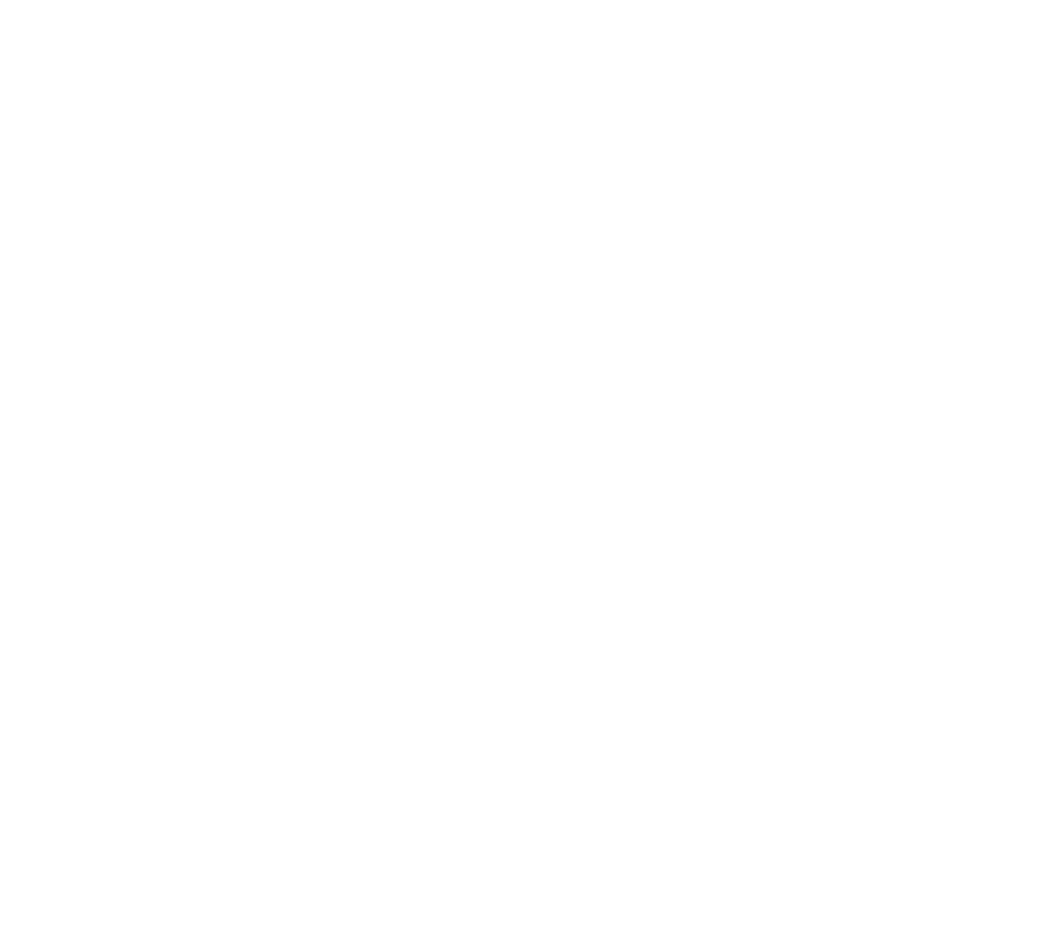
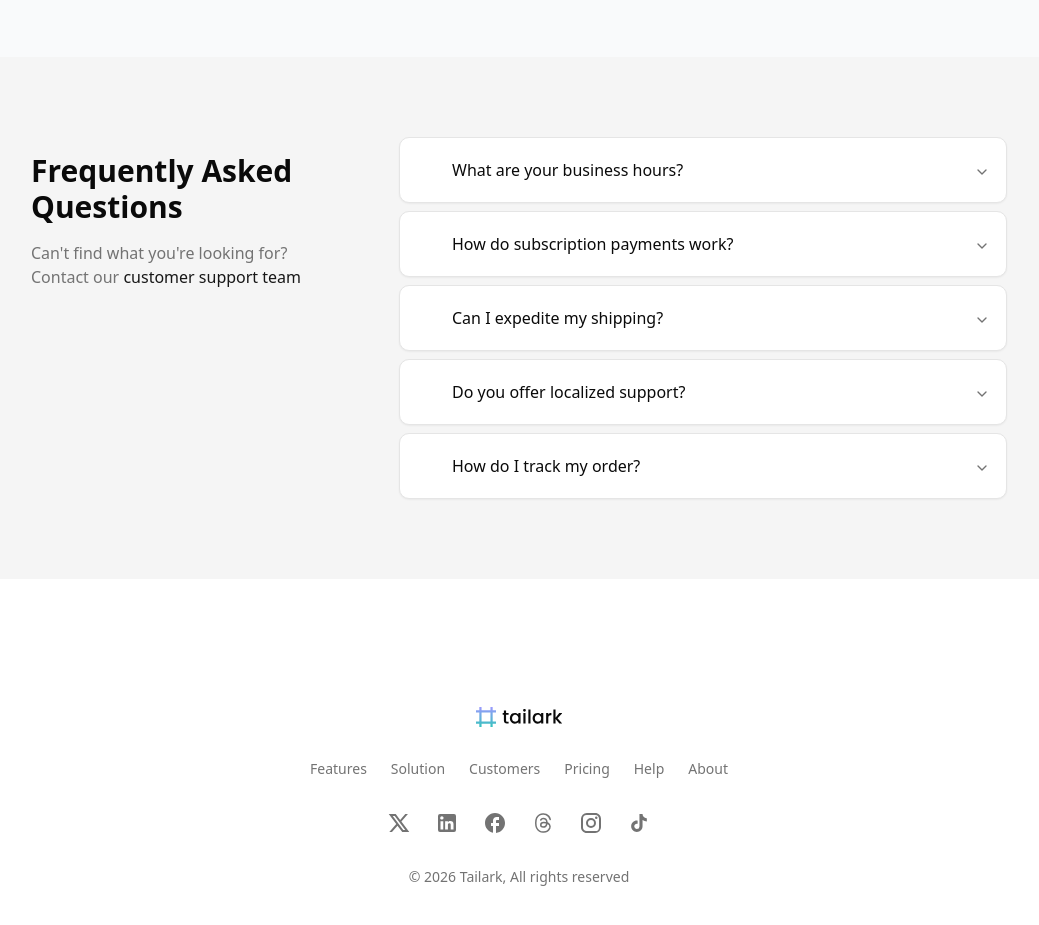
Before and after one commit to tsdebug/quick_site, a Next.js app: page / in a window 1280 px wide. Shown: the part 4980-5905 px from the top of the page, without its empty margins (121-1160 px from the left). Before the commit the page ends 3514 px from the top, so only its background shows below. Built offline with nearby package versions, Linux system fonts and the light colour scheme; some icons are missing.

Commit message:
Added a Tailark component for footer section

```diff
--- a/app/page.tsx
+++ b/app/page.tsx
@@ -1,7 +1,10 @@
+import FAQsThree from "@/components/faqs-3";
 import Features from "@/components/features-3";
+import FooterSection from "@/components/footer";
 import HeroSection from "@/components/hero-section";
 import IntegrationsSection from "@/components/integrations-3";
 import StatsSection from "@/components/stats-3";
+import TeamSection from "@/components/team";
 import Image from "next/image";
 
 export default function Home() {
@@ -11,6 +14,9 @@
       <Features />
       <IntegrationsSection />
       <StatsSection />
+      <TeamSection />
+      <FAQsThree/>
+      <FooterSection/>
     </div>
   );
 }
--- /dev/null
+++ b/components/footer.tsx
@@ -0,0 +1,165 @@
+import { Logo } from '@/components/logo'
+import Link from 'next/link'
+
+const links = [
+    {
+        title: 'Features',
+        href: '#',
+    },
+    {
+        title: 'Solution',
+        href: '#',
+    },
+    {
+        title: 'Customers',
+        href: '#',
+    },
+    {
+        title: 'Pricing',
+        href: '#',
+    },
+    {
+        title: 'Help',
+        href: '#',
+    },
+    {
+        title: 'About',
+        href: '#',
+    },
+]
+
+export default function FooterSection() {
+    return (
+        <footer className="py-16 md:py-32">
+            <div className="mx-auto max-w-5xl px-6">
+                <Link
+                    href="/"
+                    aria-label="go home"
+                    className="mx-auto block size-fit">
+                    <Logo />
+                </Link>
+
+                <div className="my-8 flex flex-wrap justify-center gap-6 text-sm">
+                    {links.map((link, index) => (
+                        <Link
+                            key={index}
+                            href={link.href}
+                            className="text-muted-foreground hover:text-primary block duration-150">
+                            <span>{link.title}</span>
+                        </Link>
+                    ))}
+                </div>
+                <div className="my-8 flex flex-wrap justify-center gap-6 text-sm">
+                    <Link
+                        href="#"
+                        target="_blank"
+                        rel="noopener noreferrer"
+                        aria-label="X/Twitter"
+                        className="text-muted-foreground hover:text-primary block">
+                        <svg
+                            className="size-6"
+                            xmlns="http://www.w3.org/2000/svg"
+                            width="1em"
+                            height="1em"
+                            viewBox="0 0 24 24">
+                            <path
+                                fill="currentColor"
+                                d="M10.488 14.651L15.25 21h7l-7.858-10.478L20.93 3h-2.65l-5.117 5.886L8.75 3h-7l7.51 10.015L2.32 21h2.65zM16.25 19L5.75 5h2l10.5 14z"></path>
+                        </svg>
+                    </Link>
+                    <Link
+                        href="#"
+                        target="_blank"
+                        rel="noopener noreferrer"
+                        aria-label="LinkedIn"
+                        className="text-muted-foreground hover:text-primary block">
+                        <svg
+                            className="size-6"
+                            xmlns="http://www.w3.org/2000/svg"
+                            width="1em"
+                            height="1em"
+                            viewBox="0 0 24 24">
+                            <path
+                                fill="currentColor"
+                                d="M19 3a2 2 0 0 1 2 2v14a2 2 0 0 1-2 2H5a2 2 0 0 1-2-2V5a2 2 0 0 1 2-2zm-.5 15.5v-5.3a3.26 3.26 0 0 0-3.26-3.26c-.85 0-1.84.52-2.32 1.3v-1.11h-2.79v8.37h2.79v-4.93c0-.77.62-1.4 1.39-1.4a1.4 1.4 0 0 1 1.4 1.4v4.93zM6.88 8.56a1.68 1.68 0 0 0 1.68-1.68c0-.93-.75-1.69-1.68-1.69a1.69 1.69 0 0 0-1.69 1.69c0 .93.76 1.68 1.69 1.68m1.39 9.94v-8.37H5.5v8.37z"></path>
+                        </svg>
+                    </Link>
+                    <Link
+                        href="#"
+                        target="_blank"
+                        rel="noopener noreferrer"
+                        aria-label="Facebook"
+                        className="text-muted-foreground hover:text-primary block">
+                        <svg
+                            className="size-6"
+                            xmlns="http://www.w3.org/2000/svg"
+                            width="1em"
+                            height="1em"
+                            viewBox="0 0 24 24">
+                            <path
+                                fill="currentColor"
+                                d="M22 12c0-5.52-4.48-10-10-10S2 6.48 2 12c0 4.84 3.44 8.87 8 9.8V15H8v-3h2V9.5C10 7.57 11.57 6 13.5 6H16v3h-2c-.55 0-1 .45-1 1v2h3v3h-3v6.95c5.05-.5 9-4.76 9-9.95"></path>
+                        </svg>
+                    </Link>
+                    <Link
+                        href="#"
+                        target="_blank"
+                        rel="noopener noreferrer"
+                        aria-label="Threads"
+                        className="text-muted-foreground hover:text-primary block">
+                        <svg
+                            className="size-6"
+                            xmlns="http://www.w3.org/2000/svg"
+                            width="1em"
+                            height="1em"
+                            viewBox="0 0 24 24">
+                            <path
+                                fill="none"
+                                stroke="currentColor"
+                                strokeLinecap="round"
+                                strokeLinejoin="round"
+                                strokeWidth="1.5"
+                                d="M19.25 8.505c-1.577-5.867-7-5.5-7-5.5s-7.5-.5-7.5 8.995s7.5 8.996 7.5 8.996s4.458.296 6.5-3.918c.667-1.858.5-5.573-6-5.573c0 0-3 0-3 2.5c0 .976 1 2 2.5 2s3.171-1.027 3.5-3c1-6-4.5-6.5-6-4"
+                                color="currentColor"></path>
+                        </svg>
+                    </Link>
+                    <Link
+                        href="#"
+                        target="_blank"
+                        rel="noopener noreferrer"
+                        aria-label="Instagram"
+                        className="text-muted-foreground hover:text-primary block">
+                        <svg
+                            className="size-6"
+                            xmlns="http://www.w3.org/2000/svg"
+                            width="1em"
+                            height="1em"
+                            viewBox="0 0 24 24">
+                            <path
+                                fill="currentColor"
+                                d="M7.8 2h8.4C19.4 2 22 4.6 22 7.8v8.4a5.8 5.8 0 0 1-5.8 5.8H7.8C4.6 22 2 19.4 2 16.2V7.8A5.8 5.8 0 0 1 7.8 2m-.2 2A3.6 3.6 0 0 0 4 7.6v8.8C4 18.39 5.61 20 7.6 20h8.8a3.6 3.6 0 0 0 3.6-3.6V7.6C20 5.61 18.39 4 16.4 4zm9.65 1.5a1.25 1.25 0 0 1 1.25 1.25A1.25 1.25 0 0 1 17.25 8A1.25 1.25 0 0 1 16 6.75a1.25 1.25 0 0 1 1.25-1.25M12 7a5 5 0 0 1 5 5a5 5 0 0 1-5 5a5 5 0 0 1-5-5a5 5 0 0 1 5-5m0 2a3 3 0 0 0-3 3a3 3 0 0 0 3 3a3 3 0 0 0 3-3a3 3 0 0 0-3-3"></path>
+                        </svg>
+                    </Link>
+                    <Link
+                        href="#"
+                        target="_blank"
+                        rel="noopener noreferrer"
+                        aria-label="TikTok"
+                        className="text-muted-foreground hover:text-primary block">
+                        <svg
+                            className="size-6"
+                            xmlns="http://www.w3.org/2000/svg"
+                            width="1em"
+                            height="1em"
+                            viewBox="0 0 24 24">
+                            <path
+                                fill="currentColor"
+                                d="M16.6 5.82s.51.5 0 0A4.28 4.28 0 0 1 15.54 3h-3.09v12.4a2.59 2.59 0 0 1-2.59 2.5c-1.42 0-2.6-1.16-2.6-2.6c0-1.72 1.66-3.01 3.37-2.48V9.66c-3.45-.46-6.47 2.22-6.47 5.64c0 3.33 2.76 5.7 5.69 5.7c3.14 0 5.69-2.55 5.69-5.7V9.01a7.35 7.35 0 0 0 4.3 1.38V7.3s-1.88.09-3.24-1.48"></path>
+                        </svg>
+                    </Link>
+                </div>
+                <span className="text-muted-foreground block text-center text-sm"> © {new Date().getFullYear()} Tailark, All rights reserved</span>
+            </div>
+        </footer>
+    )
+}
```
